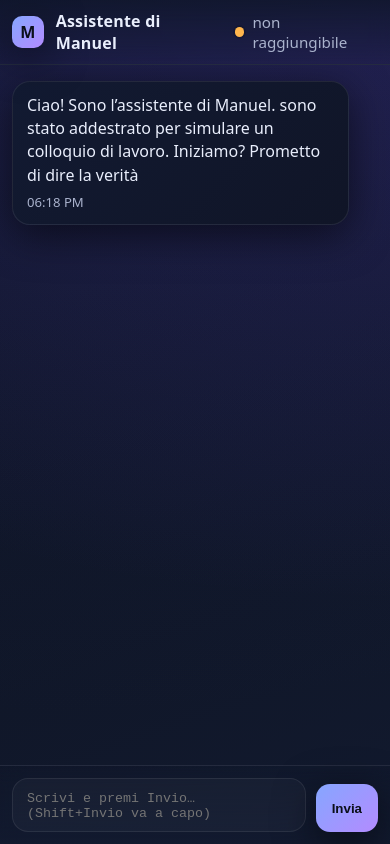
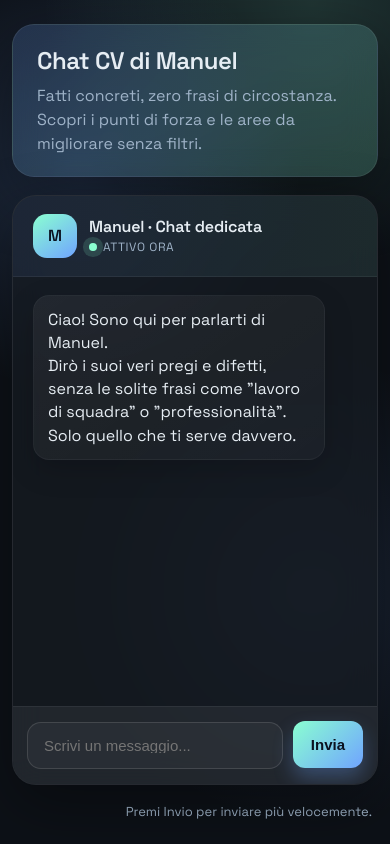
Before and after one commit to Borro167/ManuelCv, a website: page public/index.html in a window 390 px wide. Both pictures are taken after a click on the button "Invia". Drawn offline with Linux system fonts and the light colour scheme; no server answers.

Commit message:
Add files via upload

```diff
--- a/public/index.html
+++ b/public/index.html
@@ -1,286 +1,332 @@
-<!doctype html>
-<html lang="it" data-theme="dark">
+<!DOCTYPE html>
+<html lang="it">
 <head>
-  <meta charset="utf-8" />
-  <meta name="viewport" content="width=device-width, initial-scale=1.0, maximum-scale=1.0" />
-  <meta name="color-scheme" content="dark light" />
-  <title>Assistente di Manuel — Chat</title>
+  <meta charset="UTF-8" />
+  <meta name="viewport" content="width=device-width, initial-scale=1.0"/>
+  <title>Chat CV di Manuel</title>
+  <link href="https://fonts.googleapis.com/css2?family=Space+Grotesk:wght@400;500;600&display=swap" rel="stylesheet">
   <style>
-    :root{
-      --bg:#0b0f1a;--bg-grad-1:#0b0f1a;--bg-grad-2:#121a2f;
-      --surface:#0f1629cc;--surface-2:#121a2fcc;--card:#131c37aa;
-      --text:#e9eefc;--muted:#aab3cd;--primary:#86a6ff;--accent:#b38bff;
-      --ok:#35d39e;--warn:#ffb64d;--border:1px solid rgba(255,255,255,.08);
-      --shadow:0 10px 40px rgba(0,0,0,.55);--pad:clamp(12px,2vw,20px)
+    :root {
+      --bg: #0d1117;
+      --card: rgba(22, 27, 34, 0.75);
+      --panel: rgba(255, 255, 255, 0.06);
+      --text: #e6edf3;
+      --muted: #9fb3c8;
+      --accent: #8affd1;
+      --accent-2: #70a4ff;
+      --shadow: 0 20px 60px rgba(0, 0, 0, 0.35);
     }
-    :root[data-theme="light"]{
-      --bg:#f7f8ff;--bg-grad-1:#f7f8ff;--bg-grad-2:#e9ecff;
-      --surface:#ffffffcc;--surface-2:#ffffffee;--card:#ffffffcc;
-      --text:#0b0f1a;--muted:#4a5470;--border:1px solid rgba(0,0,0,.08);
-      --shadow:0 12px 36px rgba(0,0,0,.10)
+
+    * {
+      box-sizing: border-box;
     }
-    *{box-sizing:border-box} html,body{height:100%;margin:0}
-    body{
-      font-family: ui-sans-serif, system-ui, Segoe UI, Roboto, Helvetica, Arial;
-      color:var(--text);
-      background:
-        radial-gradient(1200px 800px at 10% -10%, #23326b44, transparent),
-        radial-gradient(1000px 600px at 100% 0%, #5b3cc744, transparent),
-        linear-gradient(160deg, var(--bg-grad-1), var(--bg-grad-2));
-      overflow:hidden;
+
+    body {
+      margin: 0;
+      min-height: 100vh;
+      font-family: 'Space Grotesk', 'Segoe UI', Tahoma, Geneva, Verdana, sans-serif;
+      background: radial-gradient(circle at 20% 20%, rgba(112, 164, 255, 0.18), transparent 30%),
+                  radial-gradient(circle at 80% 0%, rgba(138, 255, 209, 0.15), transparent 30%),
+                  radial-gradient(circle at 80% 70%, rgba(112, 164, 255, 0.12), transparent 35%),
+                  var(--bg);
+      color: var(--text);
+      display: flex;
+      align-items: center;
+      justify-content: center;
+      padding: 32px 18px;
     }
-    .wrap{height:100dvh;display:grid;grid-template-rows:auto 1fr auto;}
-    .header{position:sticky;top:0;z-index:20;display:flex;align-items:center;justify-content:space-between;gap:10px;padding:10px var(--pad);backdrop-filter: blur(10px);background:linear-gradient(180deg, var(--surface), transparent);border-bottom:var(--border)}
-    .brand{display:flex;align-items:center;gap:12px}
-    .logo{width:32px;height:32px;display:grid;place-items:center;border-radius:10px;background:linear-gradient(135deg,var(--primary),var(--accent));color:#0b0f1a;font-weight:900;box-shadow:var(--shadow)}
-    .title{font-weight:700;letter-spacing:.2px}
-    .status{display:flex;align-items:center;gap:8px;font-size:.95em;color:var(--muted)}
-    .dot{width:10px;height:10px;border-radius:999px;background:var(--warn);box-shadow:0 0 0 2px #0002}
-    .chat{max-width:980px;margin:0 auto;padding:16px var(--pad);overflow:auto;scroll-behavior:smooth}
-    .msgs{display:flex;flex-direction:column;gap:12px;padding-bottom:24px}
-    .msg{max-width:min(780px, 90%);padding:12px 14px;border-radius:18px;line-height:1.45;background:var(--card);backdrop-filter: blur(6px);box-shadow:var(--shadow);border:var(--border);animation:pop .15s ease;white-space:pre-wrap}
-    .msg.me{align-self:flex-end;background:linear-gradient(135deg,#20305f,#273a75)}
-    .msg.bot{align-self:flex-start;background:linear-gradient(135deg,#121a32,#101527)}
-    .meta{display:flex;gap:8px;align-items:center;color:var(--muted);font-size:.82em;margin-top:6px}
-    .composer{position:sticky;bottom:0;z-index:15;padding:12px var(--pad) calc(12px + env(safe-area-inset-bottom));background:linear-gradient(0deg, var(--surface-2), transparent);backdrop-filter: blur(10px);border-top:var(--border)}
-    .row{max-width:980px;margin:0 auto;display:flex;gap:10px;align-items:flex-end}
-    textarea{flex:1;min-height:48px;max-height:33dvh;resize:none;padding:12px 14px;border-radius:16px;border:var(--border);background:rgba(255,255,255,.03);color:var(--text);outline:none}
-    .btn{height:48px;display:inline-flex;align-items:center;gap:10px;padding:0 16px;border-radius:14px;border:none;cursor:pointer;font-weight:700;color:#0b0f1a;background:linear-gradient(135deg,var(--primary),var(--accent));box-shadow:var(--shadow)}
-    .btn[disabled]{opacity:.7;cursor:wait}
-    @media (max-width:720px){.msg{max-width:92%}}
-    @media (prefers-reduced-motion:reduce){*{scroll-behavior:auto}}
+
+    .page {
+      width: 100%;
+      max-width: 1080px;
+      display: grid;
+      gap: 18px;
+    }
+
+    .hero {
+      background: linear-gradient(135deg, rgba(112, 164, 255, 0.18), rgba(138, 255, 209, 0.18));
+      border: 1px solid rgba(255, 255, 255, 0.08);
+      border-radius: 22px;
+      padding: 20px 24px;
+      box-shadow: var(--shadow);
+      backdrop-filter: blur(16px);
+    }
+
+    .hero h1 {
+      margin: 0 0 8px;
+      font-size: 28px;
+      letter-spacing: -0.02em;
+    }
+
+    .hero p {
+      margin: 0;
+      color: var(--muted);
+      line-height: 1.5;
+    }
+
+    .chat-shell {
+      background: var(--card);
+      border: 1px solid rgba(255, 255, 255, 0.08);
+      border-radius: 24px;
+      box-shadow: var(--shadow);
+      backdrop-filter: blur(16px);
+      display: grid;
+      grid-template-rows: auto 1fr auto;
+      min-height: 520px;
+      max-height: 75vh;
+      overflow: hidden;
+    }
+
+    .chat-header {
+      display: flex;
+      align-items: center;
+      gap: 12px;
+      padding: 18px 20px;
+      border-bottom: 1px solid rgba(255, 255, 255, 0.06);
+      background: linear-gradient(90deg, rgba(112, 164, 255, 0.08), rgba(138, 255, 209, 0.08));
+    }
+
+    .avatar {
+      width: 44px;
+      height: 44px;
+      border-radius: 14px;
+      background: linear-gradient(145deg, var(--accent), var(--accent-2));
+      display: grid;
+      place-items: center;
+      font-weight: 700;
+      color: #0b1220;
+    }
+
+    .chat-title {
+      display: flex;
+      flex-direction: column;
+      gap: 2px;
+    }
+
+    .chat-title strong {
+      font-size: 16px;
+      letter-spacing: -0.01em;
+    }
+
+    .status {
+      font-size: 12px;
+      color: var(--muted);
+      display: inline-flex;
+      align-items: center;
+      gap: 6px;
+      text-transform: uppercase;
+      letter-spacing: 0.05em;
+    }
+
+    .status .dot {
+      width: 8px;
+      height: 8px;
+      border-radius: 50%;
+      background: var(--accent);
+      box-shadow: 0 0 0 6px rgba(138, 255, 209, 0.15);
+    }
+
+    .messages {
+      overflow-y: auto;
+      padding: 18px 20px 12px;
+      display: flex;
+      flex-direction: column;
+      gap: 12px;
+      scroll-behavior: smooth;
+    }
+
+    .bubble {
+      max-width: 75%;
+      padding: 12px 14px;
+      border-radius: 16px;
+      line-height: 1.45;
+      color: var(--text);
+      position: relative;
+      box-shadow: 0 10px 30px rgba(0, 0, 0, 0.16);
+      border: 1px solid rgba(255, 255, 255, 0.04);
+    }
+
+    .bubble.bot {
+      align-self: flex-start;
+      background: linear-gradient(145deg, rgba(255, 255, 255, 0.06), rgba(255, 255, 255, 0.03));
+    }
+
+    .bubble.user {
+      align-self: flex-end;
+      background: linear-gradient(145deg, var(--accent), var(--accent-2));
+      color: #0b1220;
+    }
+
+    .input-area {
+      display: grid;
+      grid-template-columns: 1fr auto;
+      gap: 10px;
+      padding: 14px 14px 16px;
+      border-top: 1px solid rgba(255, 255, 255, 0.06);
+      background: var(--panel);
+    }
+
+    .input-area input {
+      width: 100%;
+      padding: 14px 16px;
+      border-radius: 14px;
+      border: 1px solid rgba(255, 255, 255, 0.12);
+      background: rgba(255, 255, 255, 0.04);
+      color: var(--text);
+      font-size: 15px;
+      outline: none;
+      transition: border 0.2s ease, box-shadow 0.2s ease, background 0.2s ease;
+    }
+
+    .input-area input:focus {
+      border-color: rgba(138, 255, 209, 0.65);
+      background: rgba(255, 255, 255, 0.07);
+      box-shadow: 0 0 0 6px rgba(138, 255, 209, 0.12);
+    }
+
+    .input-area button {
+      padding: 0 18px;
+      border: none;
+      border-radius: 12px;
+      background: linear-gradient(135deg, var(--accent), var(--accent-2));
+      color: #0b1220;
+      font-weight: 700;
+      cursor: pointer;
+      font-size: 15px;
+      transition: transform 0.12s ease, box-shadow 0.12s ease, filter 0.12s ease;
+      display: inline-flex;
+      align-items: center;
+      justify-content: center;
+      gap: 8px;
+      box-shadow: 0 10px 20px rgba(112, 164, 255, 0.3);
+    }
+
+    .input-area button:hover {
+      transform: translateY(-1px);
+      box-shadow: 0 16px 30px rgba(112, 164, 255, 0.35);
+      filter: brightness(1.02);
+    }
+
+    .input-area button:active {
+      transform: translateY(0);
+    }
+
+    .hint {
+      font-size: 13px;
+      color: var(--muted);
+      text-align: right;
+      padding: 0 6px;
+    }
+
+    /* Scrollbar styling for desktop */
+    .messages::-webkit-scrollbar {
+      width: 10px;
+    }
+
+    .messages::-webkit-scrollbar-track {
+      background: rgba(255, 255, 255, 0.03);
+    }
+
+    .messages::-webkit-scrollbar-thumb {
+      background: rgba(255, 255, 255, 0.12);
+      border-radius: 10px;
+    }
+
+    @media (max-width: 720px) {
+      body {
+        padding: 18px 12px;
+      }
+      .chat-shell {
+        min-height: 70vh;
+        max-height: 78vh;
+      }
+      .bubble {
+        max-width: 90%;
+      }
+      .hero h1 {
+        font-size: 24px;
+      }
+    }
   </style>
 </head>
 <body>
-  <div class="wrap">
-    <header class="header">
-      <div class="brand">
-        <div class="logo">M</div>
-        <div class="title">Assistente di Manuel</div>
+  <main class="page">
+    <section class="hero">
+      <h1>Chat CV di Manuel</h1>
+      <p>Fatti concreti, zero frasi di circostanza. Scopri i punti di forza e le aree da migliorare senza filtri.</p>
+    </section>
+
+    <section class="chat-shell">
+      <div class="chat-header">
+        <div class="avatar">M</div>
+        <div class="chat-title">
+          <strong>Manuel · Chat dedicata</strong>
+          <span class="status"><span class="dot"></span> attivo ora</span>
+        </div>
       </div>
-      <div class="status" title="Stato server">
-        <span class="dot" id="netDot"></span>
-        <span id="netText">controllo…</span>
+
+      <div class="messages" id="messages">
+        <div class="bubble bot">
+          Ciao! Sono qui per parlarti di Manuel.<br>
+          Dirò i suoi veri pregi e difetti, senza le solite frasi come "lavoro di squadra" o "professionalità".<br>
+          Solo quello che ti serve davvero.
+        </div>
       </div>
-    </header>
 
-    <main class="chat" aria-live="polite">
-      <div class="msgs" id="messages"></div>
-    </main>
+      <div class="input-area">
+        <input type="text" id="user-input" placeholder="Scrivi un messaggio..." />
+        <button id="send-button">Invia</button>
+      </div>
+    </section>
 
-    <footer class="composer">
-      <div class="row">
-        <textarea id="input" placeholder="Scrivi e premi Invio… (Shift+Invio va a capo)" autocomplete="off"></textarea>
-        <button id="send" class="btn" type="button">Invia</button>
-      </div>
-    </footer>
-  </div>
+    <div class="hint">Premi Invio per inviare più velocemente.</div>
+  </main>
 
   <script>
-"use strict";
-const el = {
-  messages: document.getElementById("messages"),
-  input: document.getElementById("input"),
-  send: document.getElementById("send"),
-  netDot: document.getElementById("netDot"),
-  netText: document.getElementById("netText")
-};
+    const messagesContainer = document.getElementById('messages');
+    const userInput = document.getElementById('user-input');
+    const sendButton = document.getElementById('send-button');
 
-let threadId = null;
-const nowTime = () => new Date().toLocaleTimeString([], { hour:"2-digit", minute:"2-digit" });
+    function appendMessage(text, sender) {
+      const message = document.createElement('div');
+      message.classList.add('bubble', sender);
+      message.textContent = text;
+      messagesContainer.appendChild(message);
+      messagesContainer.scrollTop = messagesContainer.scrollHeight;
+    }
 
-// HTML escape totale
-function escapeText(s){ return String(s).replace(/[&<>"]/g, m => ({'&':'&amp;','<':'&lt;','>':'&gt;','"':'&quot;'}[m])); }
+    async function handleSend() {
+      const text = userInput.value.trim();
+      if (text === '') return;
 
-// rimozione citazioni/link visibili
-function cleanChat(text){
-  let s = String(text || "");
-  s = s.replace(/[【〔][^】〕]*[】〕]/g, "");
-  s = s.replace(/(?:\s*`?\[(?:\^\w+|\d+(?::[^\]]+)?|[^\]]{1,120}\.(?:pdf|docx?|xlsx?|pptx?|txt|md|png|jpe?g|webp|svg))\]`?)+/gi, "");
-  s = s.replace(/\[([^\]]+)\]\(([^)]+)\)/g, "$1");
-  s = s.replace(/<https?:\/\/[^>\s]+>/gi, "");
-  s = s.replace(/`{1,3}([\s\S]*?)`{1,3}/g, "$1");
-  s = s.replace(/\s*[\(\[\{]\s*[\)\]\}]\s*/g, "");
-  s = s.replace(/\s{2,}/g, " ").replace(/\s+([,.;:!?])/g, "$1");
-  return s;
-}
+      appendMessage(text, 'user');
+      userInput.value = '';
+      sendButton.disabled = true;
 
-function getBehavior(){
-  return [
-    "Parla chiaro e sintetico.",
-    "Punto chiave subito, poi dettagli.",
-    "Niente link o citazioni in chiaro.",
-    "Coerente col ruolo di assistente di Manuel.",
-    "Non inventare dati."
-  ].join("\n");
-}
+      try {
+        const response = await fetch('/.netlify/functions/gptHandler', {
+          method: 'POST',
+          headers: { 'Content-Type': 'application/json' },
+          body: JSON.stringify({ message: text })
+        });
 
-function introText(){
-  return "Ciao! Sono l’assistente di Manuel. sono stato addestrato per simulare un colloquio di lavoro. Iniziamo? Prometto di dire la verità";
-}
+        const data = await response.json();
+        appendMessage(data.reply || 'Errore nella risposta.', 'bot');
+      } catch (error) {
+        appendMessage('Si è verificato un problema di rete.', 'bot');
+      } finally {
+        sendButton.disabled = false;
+        userInput.focus();
+      }
+    }
 
-// UI
-function addBubble(role, text){
-  const wrap = document.createElement("div");
-  wrap.className = `msg ${role==="user"?"me":"bot"}`;
-  wrap.textContent = text;
-  const meta = document.createElement("div");
-  meta.className = "meta";
-  meta.textContent = nowTime();
-  wrap.appendChild(meta);
-  el.messages.appendChild(wrap);
-  el.messages.parentElement.scrollTop = el.messages.parentElement.scrollHeight;
-  return wrap;
-}
-function addStreamingBubble(){
-  const wrap = document.createElement("div");
-  wrap.className = "msg bot";
-  const txt = document.createElement("div");
-  txt.textContent = "";
-  const meta = document.createElement("div");
-  meta.className = "meta";
-  meta.textContent = "…";
-  wrap.appendChild(txt);
-  wrap.appendChild(meta);
-  el.messages.appendChild(wrap);
-  el.messages.parentElement.scrollTop = el.messages.parentElement.scrollHeight;
-  return { wrap, txt, meta };
-}
+    sendButton.addEventListener('click', handleSend);
 
-// parsers: accetta sia JSON line-by-line sia SSE "data: {...}"
-function extractTextDelta(evt){
-  // supporta diversi formati evento (Assistants/Responses)
-  const e = evt?.event || evt?.type;
-  const data = evt?.data || evt;
-
-  // 1) Assistants v2: thread.message.delta -> data.delta.content[].text.value
-  if (e === "thread.message.delta" || e === "message.delta") {
-    let out = "";
-    const parts = data?.delta?.content || [];
-    for (const p of parts) {
-      // output_text / input_text / text
-      if (p?.text?.value) out += p.text.value;
-      else if (typeof p?.text === "string") out += p.text;
-    }
-    return out;
-  }
-
-  // 2) Responses API: response.output_text.delta -> data.delta
-  if (e === "response.output_text.delta") {
-    return data?.delta ?? "";
-  }
-
-  return "";
-}
-
-async function ping(){
-  try{
-    const res = await fetch("/.netlify/functions/gptHandler", { method:"OPTIONS" });
-    el.netDot.style.background = res.ok ? "var(--ok)" : "var(--warn)";
-    el.netText.textContent = res.ok ? "online" : "non raggiungibile";
-  }catch{
-    el.netDot.style.background = "var(--warn)";
-    el.netText.textContent = "non raggiungibile";
-  }
-}
-
-async function sendMessage(){
-  const text = (el.input.value || "").trim();
-  if(!text) return;
-
-  addBubble("user", text);
-  el.input.value = "";
-  el.send.disabled = true;
-
-  const streamUI = addStreamingBubble();
-
-  const payload = {
-    message: text,
-    threadId,
-    behavior: getBehavior(),
-    summary: ""
-  };
-
-  try{
-    const res = await fetch("/.netlify/functions/gptHandler", {
-      method: "POST",
-      headers: { "Content-Type": "application/json", "Accept": "text/event-stream" },
-      body: JSON.stringify(payload)
+    userInput.addEventListener('keydown', (e) => {
+      if (e.key === 'Enter') {
+        handleSend();
+      }
     });
-
-    el.netDot.style.background = res.ok ? "var(--ok)" : "var(--warn)";
-    el.netText.textContent = res.ok ? "online" : `errore ${res.status}`;
-
-    const hdrTid = res.headers.get("x-thread-id");
-    if (!threadId && hdrTid) threadId = hdrTid;
-
-    const ctype = (res.headers.get("Content-Type") || "").toLowerCase();
-
-    if (res.ok && res.body && (ctype.includes("event-stream") || ctype.includes("text"))) {
-      // STREAM DI EVENTI -> mostriamo solo le parti di testo
-      const reader = res.body.getReader();
-      const decoder = new TextDecoder();
-      let buf = "";
-      let full = "";
-
-      while (true) {
-        const { value, done } = await reader.read();
-        if (done) break;
-        buf += decoder.decode(value, { stream: true });
-
-        // split per linee; teniamo l'ultima (potrebbe essere incompleta)
-        const lines = buf.split(/\r?\n/);
-        buf = lines.pop() || "";
-
-        for (let line of lines) {
-          line = line.trim();
-          if (!line) continue;
-          if (line.startsWith("data:")) line = line.slice(5).trim();
-          if (line === "[DONE]") continue;
-
-          try {
-            const evt = JSON.parse(line);
-            const delta = extractTextDelta(evt);
-            if (delta) {
-              full += delta;
-              streamUI.txt.textContent = cleanChat(full);
-              el.messages.parentElement.scrollTop = el.messages.parentElement.scrollHeight;
-            }
-          } catch { /* ignora frammenti non JSON */ }
-        }
-      }
-      streamUI.meta.textContent = nowTime();
-    } else {
-      // FALLBACK non-stream (JSON)
-      const data = await res.json().catch(()=>({}));
-      const reply = data?.reply || "Nessuna risposta ricevuta.";
-      streamUI.txt.textContent = cleanChat(reply);
-      streamUI.meta.textContent = nowTime();
-      if (!threadId && data?.threadId) threadId = data.threadId;
-    }
-  } catch (err) {
-    streamUI.txt.textContent = "Errore di connessione. Riprova tra poco.";
-    streamUI.meta.textContent = nowTime();
-    el.netDot.style.background = "var(--warn)";
-    el.netText.textContent = "non raggiungibile";
-    console.error(err);
-  } finally {
-    el.send.disabled = false;
-    el.input.focus();
-  }
-}
-
-// UX
-function autosize(){ el.input.style.height="auto"; const maxPx=Math.round(window.innerHeight*0.33); el.input.style.height=Math.min(el.input.scrollHeight,maxPx)+"px"; }
-el.send.addEventListener("click", sendMessage);
-el.input.addEventListener("keydown", (ev)=>{ if(ev.key==="Enter" && !ev.shiftKey){ ev.preventDefault(); sendMessage(); } });
-el.input.addEventListener("input", autosize);
-
-// avvio
-addBubble("assistant", introText());
-autosize();
-ping();
-setInterval(ping, 15000);
   </script>
 </body>
 </html>
```
